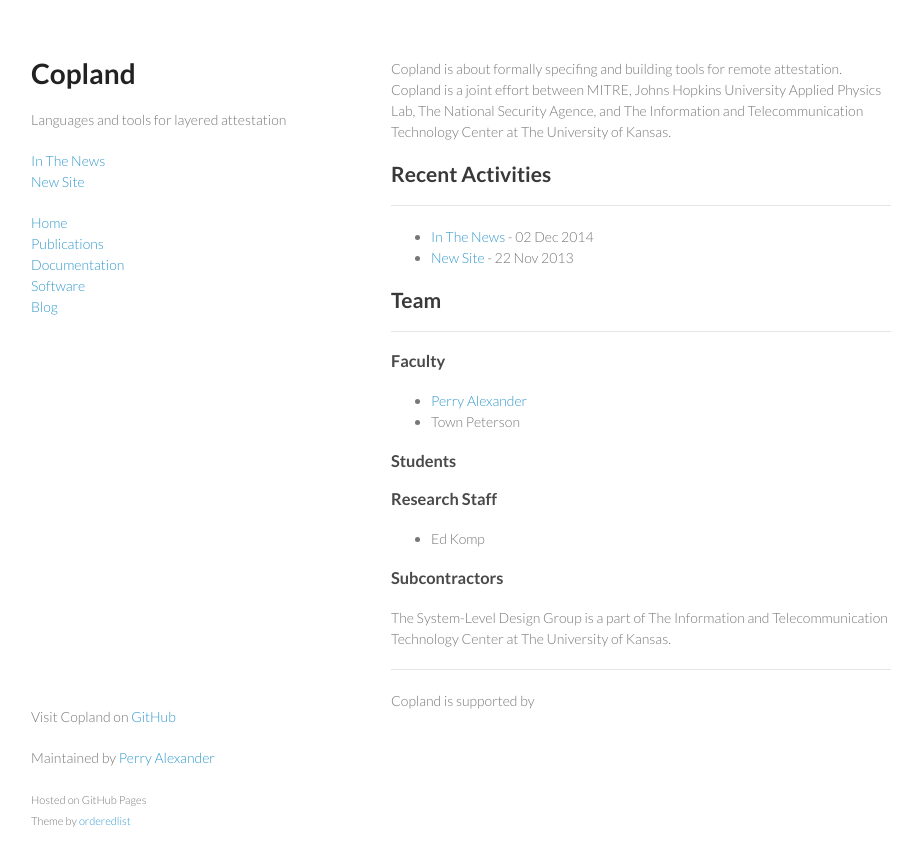
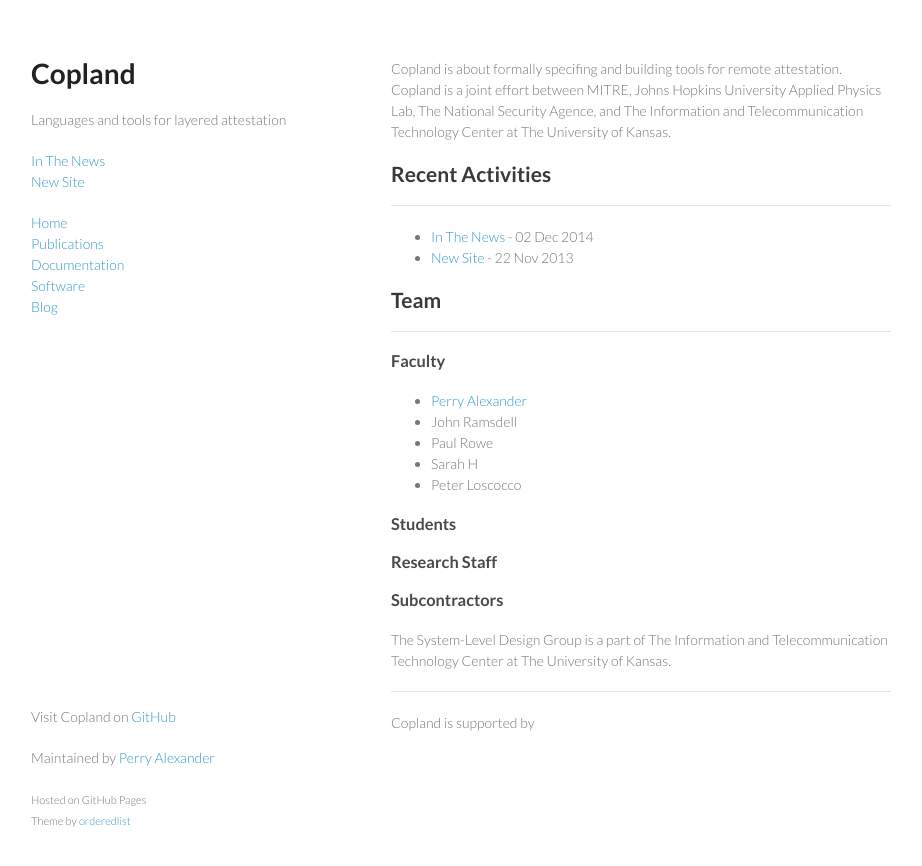
Before and after one commit to ku-sldg/copland, a Jekyll site: the page built from index.md, in a window 1280 px wide. Shown: the top 866 px of the page, without its empty margins (179-1101 px from the left). Built offline with Jekyll 4.4.1, drawn with Linux system fonts in a browser that asks for light colours.

Commit message:
adding people

```diff
--- a/_data/people.yml
+++ b/_data/people.yml
@@ -3,9 +3,15 @@
   role: faculty
   email: palexand@ku.edu
   web: http://www.ittc.ku.edu/~alex
-- name: Town Peterson
-  description: Biodiversity Institute
+- name: John Ramsdell
+  description: MITRE
   role: faculty
-- name: Ed Komp
-  description: Research staff
-  role: staff
+- name: Paul Rowe
+  description: MITRE
+  role: faculty
+- name: Sarah H
+  description: JHUAPL
+  role: faculty
+- name: Peter Loscocco
+  description: Department of Defense
+  role: faculty
```
